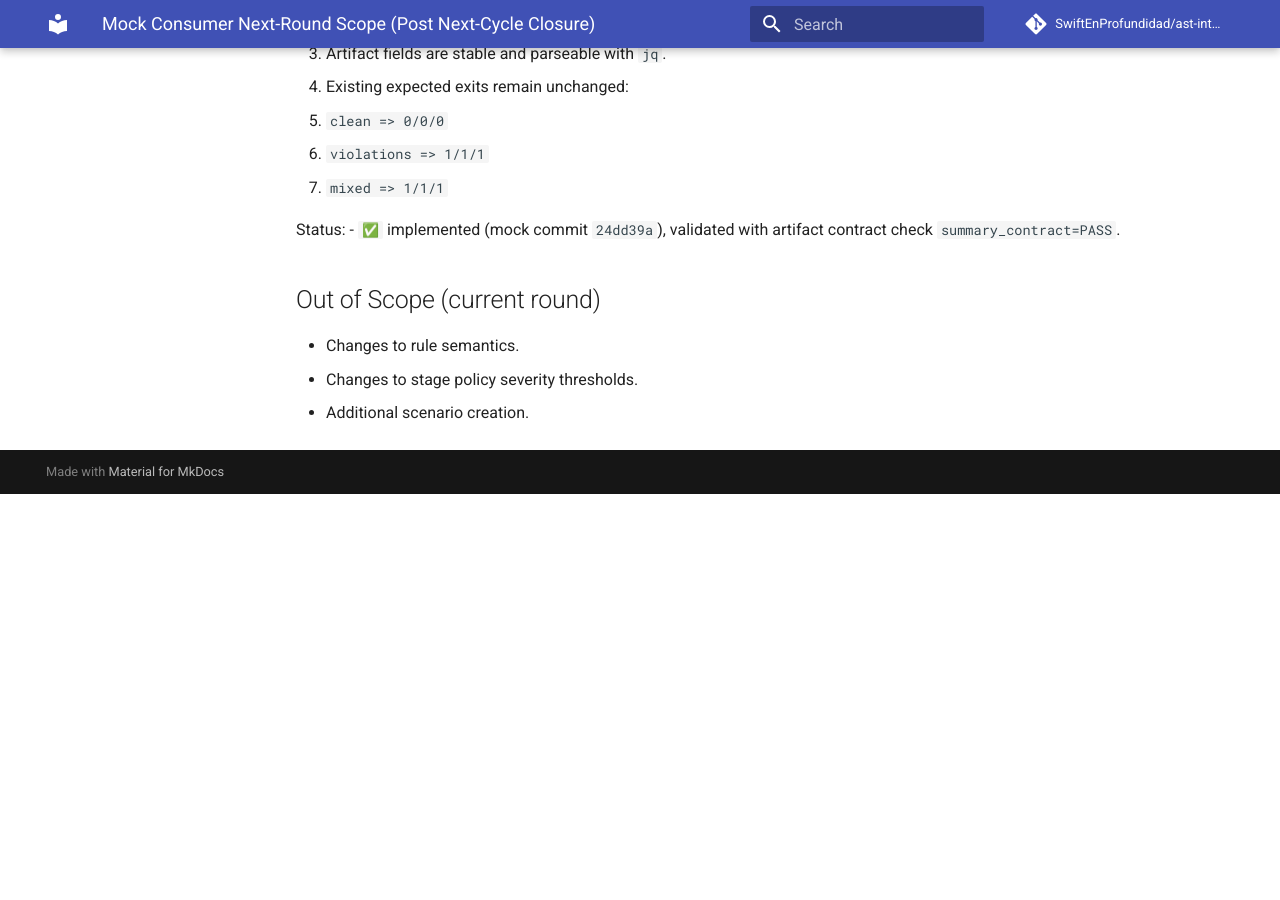
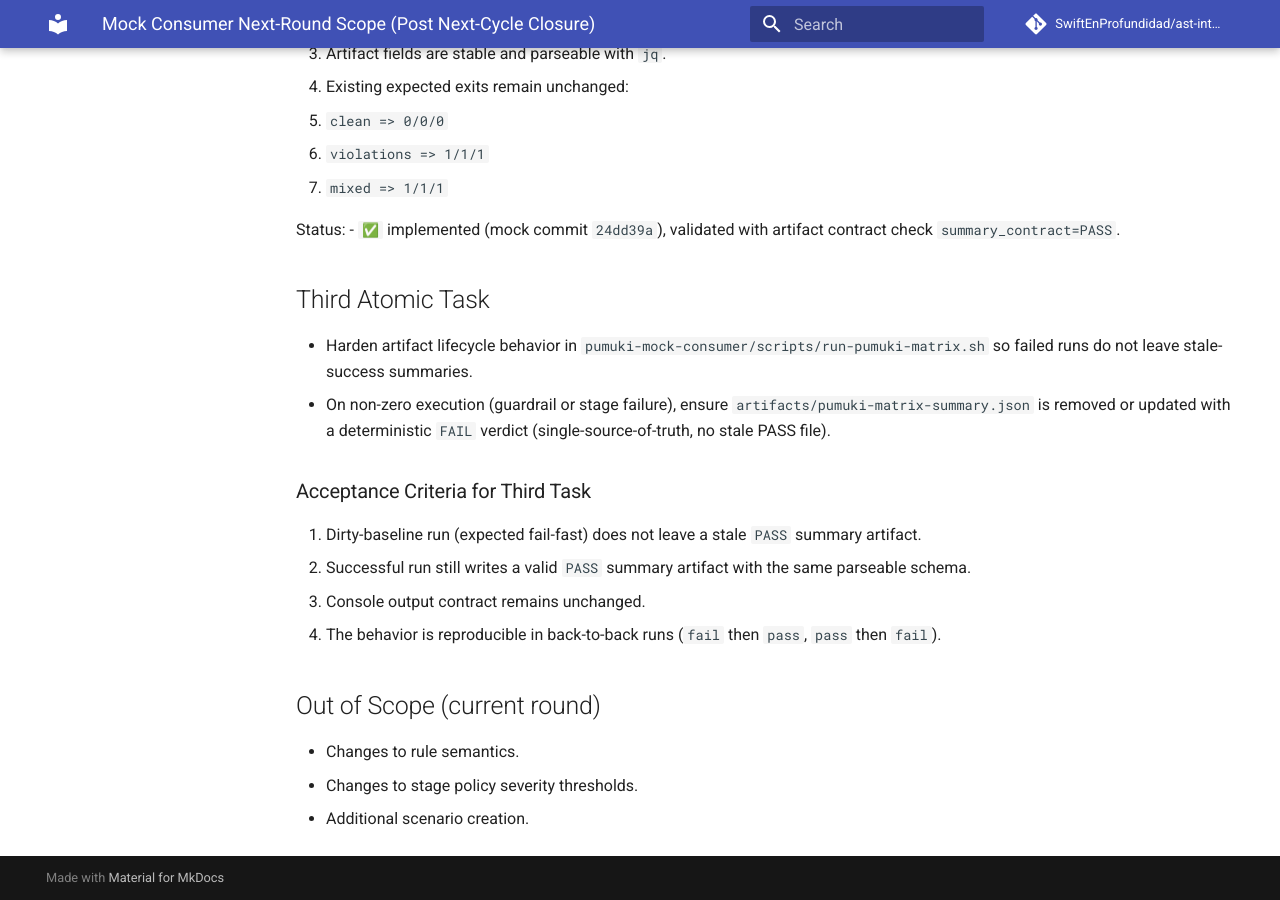
Before and after one commit to SwiftEnProfundidad/ast-intelligence-hooks, an MkDocs documentation site: the page built from docs/validation/mock-consumer-next-round-scope.md, in a window 1280 px wide and 900 px high, scrolled down 1320 px. Built offline with MkDocs 1.6.1 and Material for MkDocs 9.7.7, drawn with Linux system fonts in a browser that asks for light colours; comment, search, counter and statistics services are not loaded; before the commit the page ends 1814 px from its top, so only the background shows below that.

Commit message:
docs(validation): define third atomic task for artifact lifecycle

```diff
--- a/docs/validation/mock-consumer-next-round-scope.md
+++ b/docs/validation/mock-consumer-next-round-scope.md
@@ -46,6 +46,18 @@ Status:
 Status:
 - `✅` implemented (mock commit `24dd39a`), validated with artifact contract check `summary_contract=PASS`.
 
+## Third Atomic Task
+
+- Harden artifact lifecycle behavior in `pumuki-mock-consumer/scripts/run-pumuki-matrix.sh` so failed runs do not leave stale-success summaries.
+- On non-zero execution (guardrail or stage failure), ensure `artifacts/pumuki-matrix-summary.json` is removed or updated with a deterministic `FAIL` verdict (single-source-of-truth, no stale PASS file).
+
+### Acceptance Criteria for Third Task
+
+1. Dirty-baseline run (expected fail-fast) does not leave a stale `PASS` summary artifact.
+2. Successful run still writes a valid `PASS` summary artifact with the same parseable schema.
+3. Console output contract remains unchanged.
+4. The behavior is reproducible in back-to-back runs (`fail` then `pass`, `pass` then `fail`).
+
 ## Out of Scope (current round)
 
 - Changes to rule semantics.
```
Also changed, not shown: docs/REFRACTOR_PROGRESS.md (+4 -2 lines).
